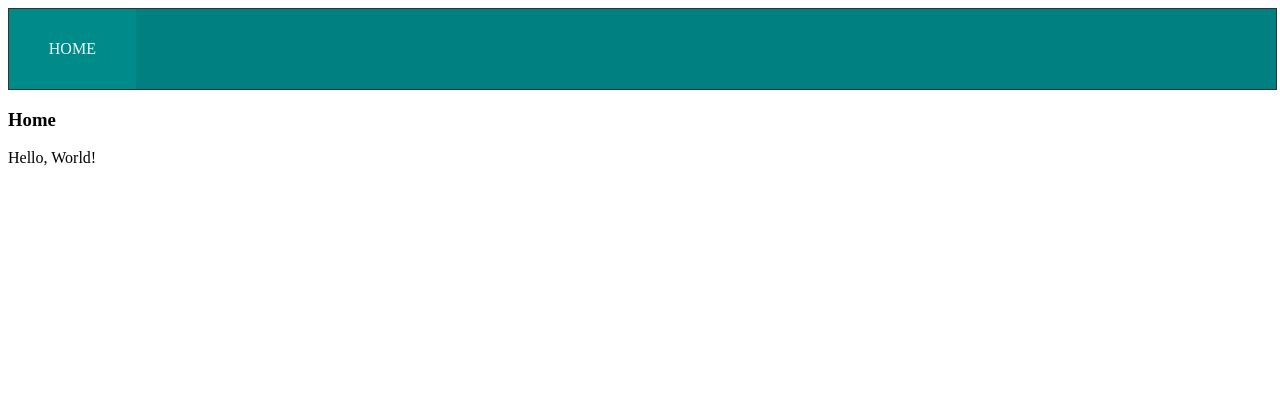
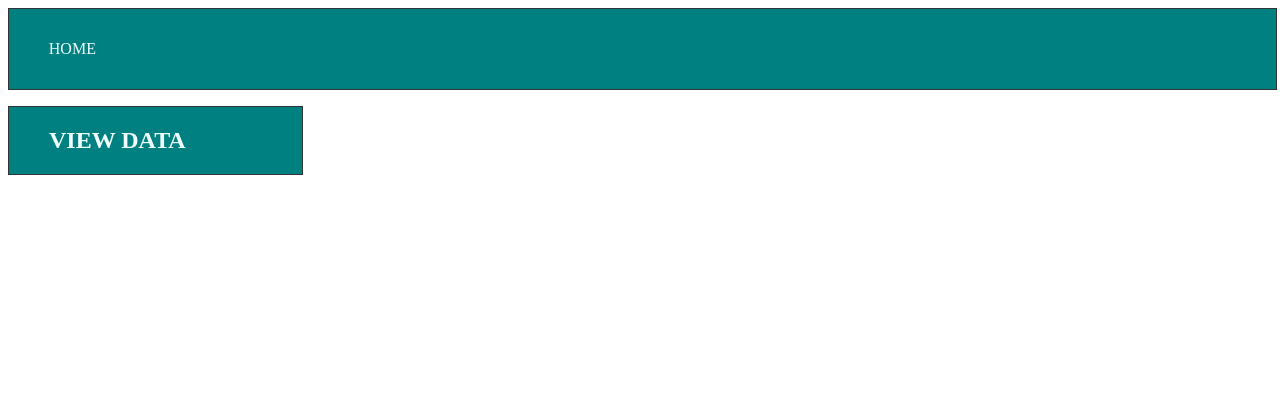
Before and after one commit to fantasy-is-absent/soapBox, a Flask app: page / in a window 1280 px wide. Shown: the top 420 px of the page. Run offline with Flask 2, Linux system fonts and the light colour scheme.

Commit message:
create page for view data

```diff
--- a/soapBox.py
+++ b/soapBox.py
@@ -1,7 +1,5 @@
-from flask import Flask
-from flask import render_template
-from flask import request
-
+from flask import Flask, render_template, request, url_for
+from parser.parser import parserSalaries
 
 app = Flask(__name__)
 
@@ -9,9 +7,13 @@ app = Flask(__name__)
 def home():
     return render_template('home.html')
 
-@app.route('/home.html')
-def h():
-    return render_template('home.html')
+@app.route('/viewData', methods =["GET", "POST"])
+def viewData():
+	if request.method == "POST":
+		name = request.form["name"]
+		print name
+	parser = parserSalaries('/home/mira/projects/soapBox/parser/data/')
+	return render_template('viewData.html', listNameFiles = parser.listNameFiles)
 
 if __name__ == '__main__':
 	app.run(debug=True)
--- /dev/null
+++ b/static/css/home.css
@@ -0,0 +1,29 @@
+html {
+	width: 99%;
+	height: 100%;
+}
+
+ul.menu {
+	width: 20%;
+	background-color: #008080;
+	border: 1px double #333;
+	list-style: none;
+}
+
+ul.menu li{
+	height: 100%;
+	width: 100%;
+	display: table;
+}
+ul.menu a {
+	display: table-cell;
+	height: 100%;
+	width: 100%;
+	text-decoration: none;
+	color:  #F0FFFF;
+}
+
+ul.menu a:hover{
+    background-color: #333;
+    color: #F0FFFF;
+}
--- a/static/css/navBar.css
+++ b/static/css/navBar.css
@@ -18,21 +18,20 @@ ul.navbar{
     border: 1px double #333;
 }
 
+
 ul.navbar li {
     float: left;
     width: 10%;
     height: 100%;
-
     vertical-align: middle;
     display: table;
 }
 
 ul.navbar a {
-     display: table-cell;
+    display: table-cell;
     vertical-align: middle;
     width: 100%;
     height: 100%;
-    background-color: #008B8B;
     text-decoration: none;
     color: #F0FFFF;
     text-align: center;
--- /dev/null
+++ b/static/css/viewData.css
@@ -0,0 +1,3 @@
+a {
+	color: #000000
+}
--- a/templates/home.html
+++ b/templates/home.html
@@ -1,7 +1,15 @@
 {% extends 'navBar.html' %}
 
+{% block link %}
+	<link rel="stylesheet" href="{{url_for('static', filename='css/home.css')}}">
+{% endblock %}
+
 {% block content %}
-	<h3>{% block title %}Home{% endblock %}</h3>
-
-	<p>Hello, World!</p>
+	<ul class = "menu">
+		<li>
+			<h2>
+				<a href="/viewData">VIEW DATA</a>
+			</h2>
+		</li>
+	</ul>
 {% endblock %}
--- a/templates/navBar.html
+++ b/templates/navBar.html
@@ -2,13 +2,15 @@
 <html>
 	<head>
 		<link rel = "stylesheet" href ="{{ url_for('static', filename='css/navBar.css')}}">
+
+		{% block link %}{% endblock %}
 
 		<title>soapBox</title>
 	</head>
 
 	<body>
 		<ul class ="navbar">
-      		<li><a href=""> HOME</a></li>
+      		<li><a href="/"> HOME</a></li>
     	</ul>
 
     	{% block content %}{% endblock %}
```
Also changed, not shown: parser/parser.py (+8 -7 lines), templates/viewData.html (added, +24 -0 lines), templates/viewTable.html (added, +11 -0 lines), static/css/viewTable.css (added), 3 other files.
